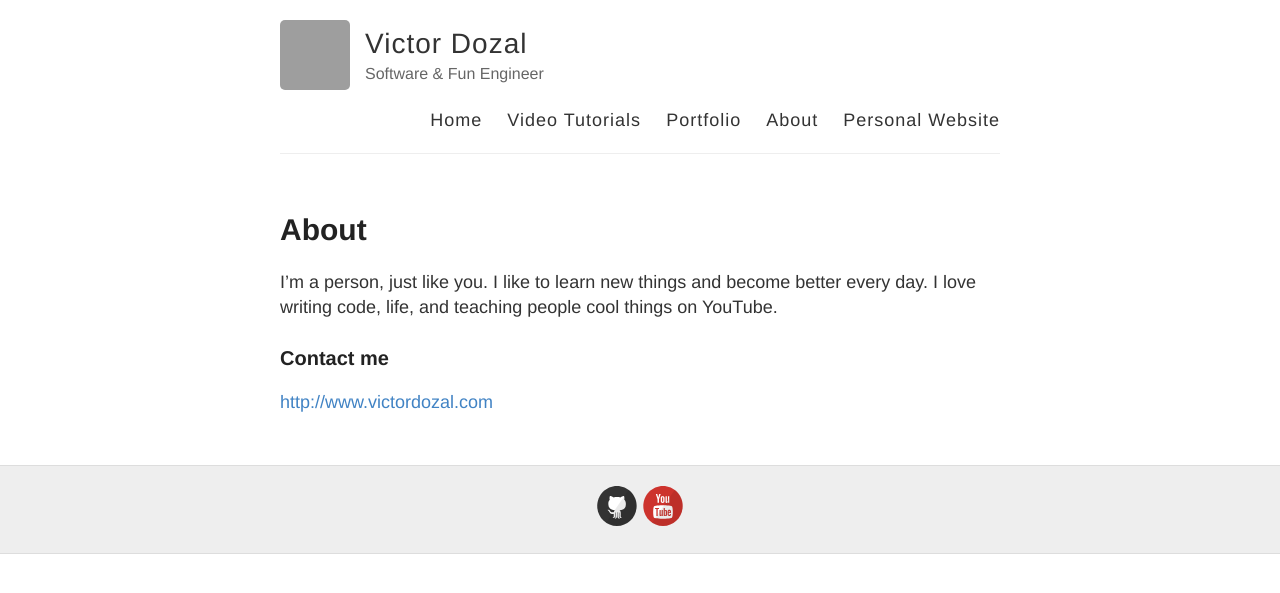
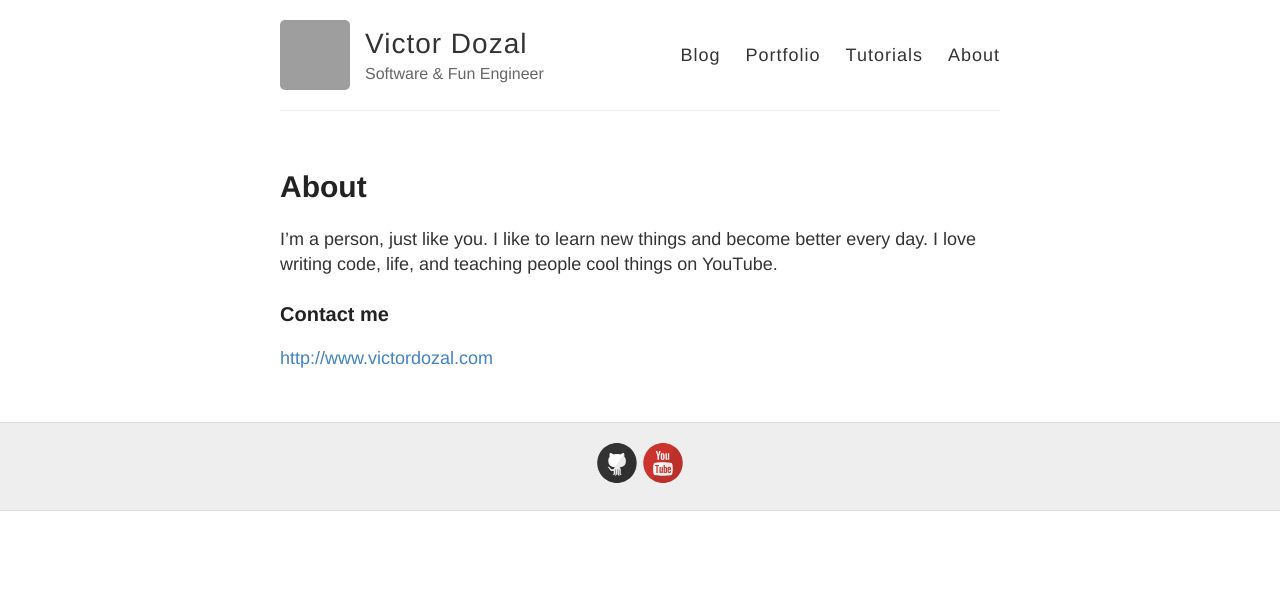
Before and after one commit to viiqswim/viiqswim.github.io, a Jekyll site: the page built from about.md, in a window 1280 px wide. Shown: the top 593 px of the page. Built offline with Jekyll 4.4.1, drawn with Linux system fonts in a browser that asks for light colours; grey boxes are pictures that could not be loaded.

Commit message:
Updated site navigation

```diff
--- a/_layouts/default.html
+++ b/_layouts/default.html
@@ -27,11 +27,10 @@
           </div>
 
           <nav>
-            <a href="{{ site.baseurl }}/">Home</a>
-            <a href="{{ site.baseurl }}/about">Video Tutorials</a>
+            <a href="{{ site.baseurl }}/">Blog</a>
             <a href="{{ site.baseurl }}/portfolio">Portfolio</a>
-            <a href="{{ site.baseurl }}/about">About</a>
-            <a href="http://victordozal.com/">Personal Website</a>
+            <a href="https://www.youtube.com/c/VictorDozalTutorials">Tutorials</a>
+            <a href="http://victordozal.com/">About</a>
           </nav>
         </header>
       </div>
```
